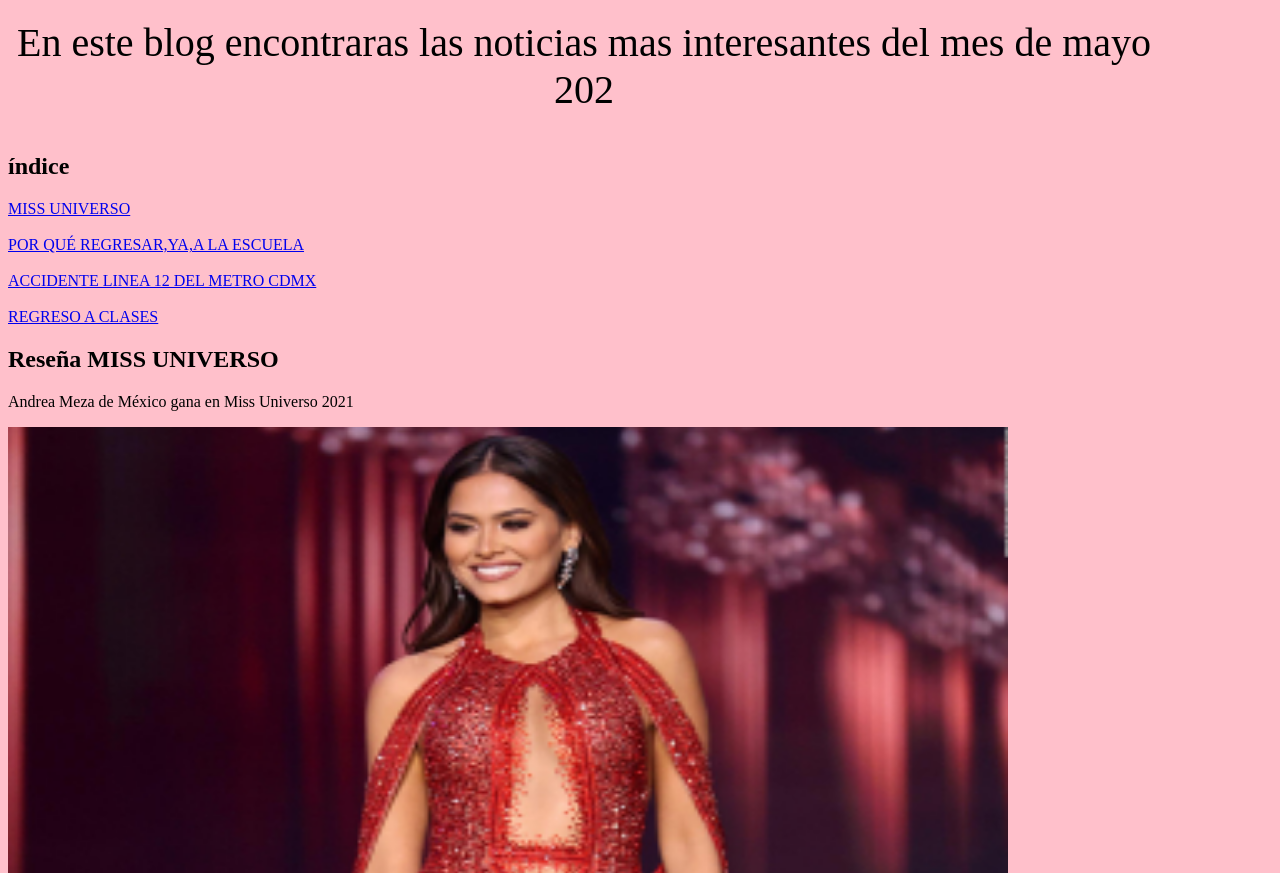
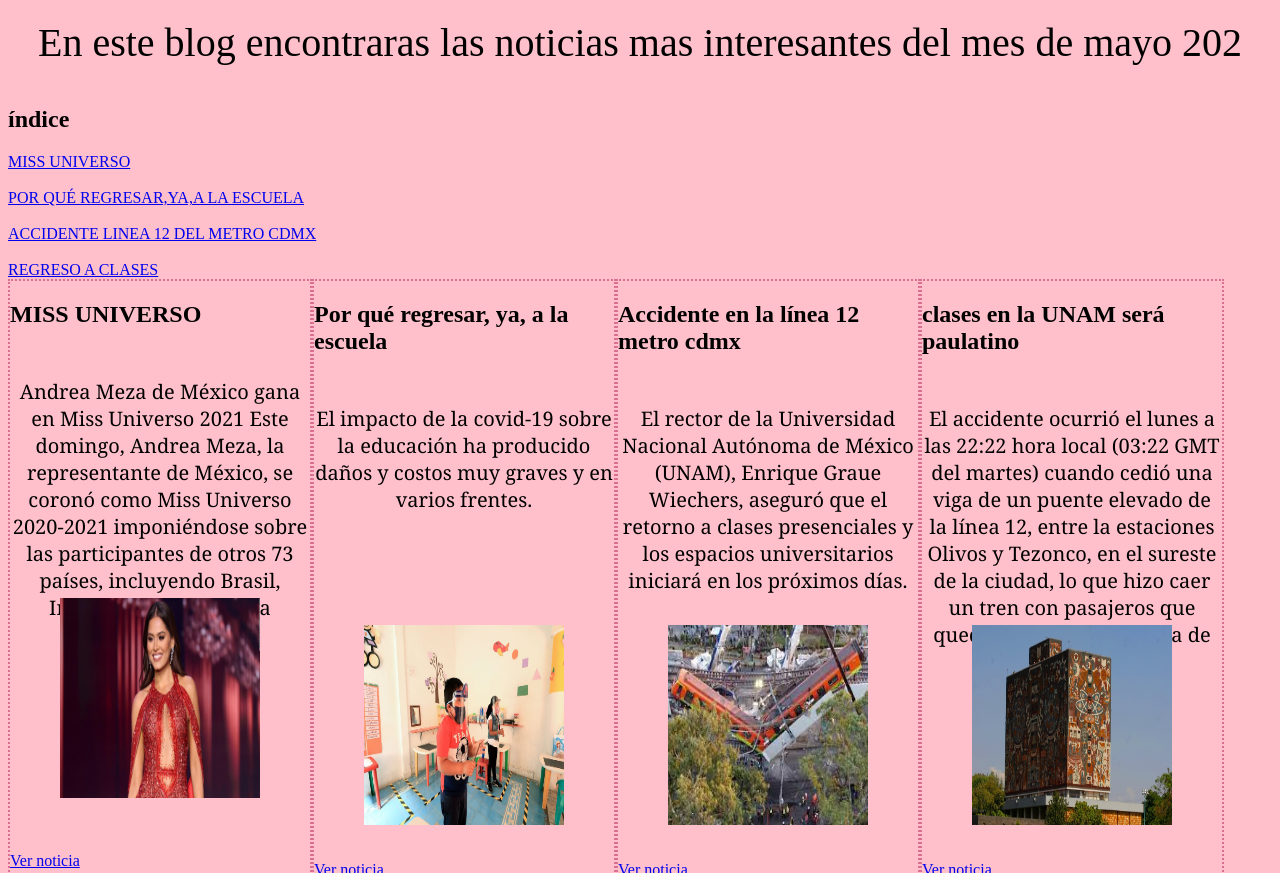
Before and after one commit to rouss789/MiBlog, a plain HTML site: page Noticias/index.html in a window 1280 px wide. Shown: the part 79-952 px from the top of the page. Drawn offline with Linux system fonts and the light colour scheme.

Commit message:
Se agrega @media y css

```diff
--- /dev/null
+++ b/CSS/style.css
@@ -0,0 +1,43 @@
+
+body{
+        background-color:pink;
+}
+
+
+section{
+    float: left;
+    width:300px;
+    height: 600px;
+    border: 2px dotted palevioletred;
+
+}
+section p{
+    font-size:20px;
+    font-family:Georgia, 'Times New Roman', Times, serif;
+    padding-top:30px;
+    text-align:center;
+    height:180px;
+
+}
+section img {
+    width:200px;
+    height:200px;
+    display:block;
+    padding-top: 20px;
+    margin-left: auto;
+    margin-right: auto;
+
+
+
+}
+footer{
+    clear:both;
+    padding-top: 80px;
+}
+@media screen and (max-width:480px) {/* Media cueri*/
+    section{
+        background-color:rgb(155, 94, 212);
+
+    }
+
+}
--- a/Noticias/index.html
+++ b/Noticias/index.html
@@ -5,13 +5,7 @@
     <meta http-equiv="X-UA-Compatible" content="IE=edge">
     <meta name="viewport" content="width=device-width, initial-scale=1.0">
     <title>Blog</title>
-    <style>
-        body{
-            max-width:50%;
-            min-width:90%;
-            background-color:pink;
-        }
-    </style>
+    <link rel="stylesheet" href="../CSS/style.css">
 </head>
 <body>
     <header>
@@ -32,45 +26,56 @@
     <section>
         <article>
             <a name="Reseña1" ></a>
-            <h2>Reseña MISS UNIVERSO</h2>
-            <p>Andrea Meza de México gana en Miss Universo 2021</p>
-            <img  width=1000 px height=491px src="../Imagenes/210516231342-miss-universo-2021-andrea-meza-peru-janick-maceta-pkg-digital-original-00000120-full-169.jpeg" alt="Foto de missuniverso"><br><br>
-        </article>
+            <h2> MISS UNIVERSO</h2>
+            <p>Andrea Meza de México gana en Miss Universo 2021
+                Este domingo, Andrea Meza, la representante de México,
+                se coronó como Miss Universo 2020-2021 imponiéndose sobre
+                 las participantes de otros 73 países, incluyendo Brasil,
+                  India, Perú y República Dominicana.
+            </p>
+            <img src="../Imagenes/210516231342-miss-universo-2021-andrea-meza-peru-janick-maceta-pkg-digital-original-00000120-full-169.jpeg" alt="Foto de missuniverso"><br><br>
+        </article><br>
         <a href="noticia1.html">Ver noticia</a><br><br><br><br>
     </section>
-    <section>
+    <section >
         <article>
-            <a name="Reseña2">Por qué regresar, ya, a la escuela</a>
-            <h2>Reseña Por qué regresar, ya, a la escuela</h2>
+            <a name="Reseña2"></a>
+            <h2>Por qué regresar, ya, a la escuela</h2>
             <p>El impacto de la covid-19 sobre la educación
                 ha producido daños y costos muy graves
                 y en varios frentes.</p>
-            <img width=1000 px height=491px src="../Imagenes/regreso a clases.jpeg" alt"imagenregresoaclases "><br><br>
+            <img src="../Imagenes/regreso a clases.jpeg" alt"imagenregresoaclases "><br><br>
         </article>
         <a href="noticia2.html">Ver noticia</a><br><br><br><br>
     </section>
     <section>
         <article>
-            <a name="Reseña3">Accidente en la linea 12 metro cdmx</a>
-            <h2>Reseña Accidente en la línea 12 metro cdmx</h2>
+            <a name="Reseña3"></a>
+            <h2>Accidente en la línea 12 metro cdmx</h2>
             <p>El rector de la Universidad Nacional Autónoma de México (UNAM),
                  Enrique Graue Wiechers, aseguró que el retorno a clases presenciales
                 y los espacios universitarios iniciará en los próximos días.</p>
-            <img width=1000 px height=491px src="../Imagenes/accidente metro.jpeg" alt"accidentemetro "><br><br>
+            <img src="../Imagenes/accidente metro.jpeg" alt"accidentemetro "><br><br>
         </article>
         <a href="noticia3.html">Ver noticia</a><br><br><br><br>
     </section>
-    <a name="Reseña4">Regreso a clases</a>
-        <h2>Reseña Regreso a clases en la UNAM será paulatino</h2>
-        <p>El accidente ocurrió el lunes a las 22:22 hora local (03:22 GMT del martes) cuando cedió una viga de un puente elevado de la línea 12, entre la estaciones Olivos y Tezonco,
-            en el sureste de la ciudad, lo que hizo caer un tren con pasajeros que quedó encallado en forma de "V".</p>
-        <img width=1000 px height=491px src="../Imagenes/noticiaunam.jpeg" alt"regresoaclasesumam "><br><br>
+    <section>
+        <article>
+    <a name="Reseña4"></a>
+        <h2>clases en la UNAM será paulatino</h2>
+        <p>El accidente ocurrió el lunes a las 22:22 hora local (03:22 GMT del martes)
+            cuando cedió una viga de un puente elevado de la línea 12,
+            entre la estaciones Olivos y Tezonco,
+            en el sureste de la ciudad, lo que hizo caer un tren con
+            pasajeros que quedó encallado en forma de "V".</p>
+        <img src="../Imagenes/noticiaunam.jpeg" alt"regresoaclasesumam "><br><br>
     </article>
     <a href="noticia4.html">Ver noticia</a><br><br><br><br>
 </section>
-<a href="#inicio">Inicio</a><br><br>
+
+<footer>
+    <a href="#inicio">Inicio</a><br><br>
 <a href="form.html">Encuensta de calidad</a>
-<footer>
     <p>Copyright 2021, Mi blog, Rosa Isela O.</p>
 </footer>
 
```
Also changed, not shown: Noticias/noticia1.html (+0 -7 lines).
